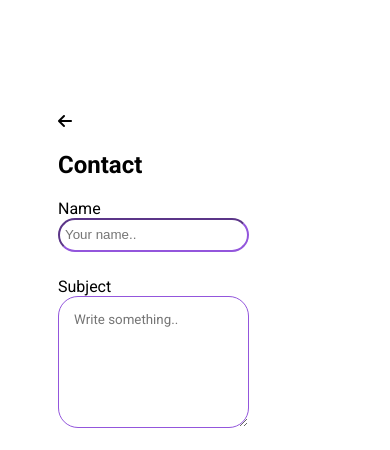
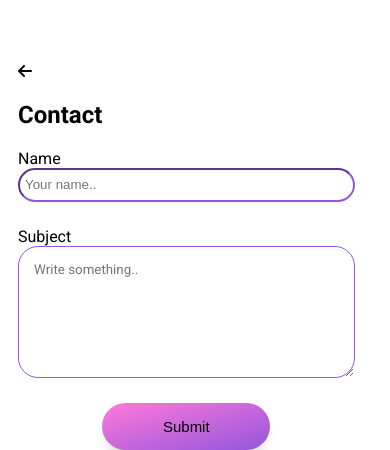
Before and after one commit to PatAll-art/Project03, a plain HTML site: page contact.html in a window 390 px wide. Shown: the part 109-559 px from the top of the page. Drawn offline with Linux system fonts and the light colour scheme; a web font is replaced by a local one.

Commit message:
fixed contact page

```diff
--- a/css/style.scss
+++ b/css/style.scss
@@ -344,13 +344,18 @@ h1 {
         right: 10px;
         top: 16px;
 
+
+        @include mobile {
+            width: 12%;
+            height: auto;
+            margin: 5px;
+            padding: 5px;
+            font-family: $Font;
+
+
+        }
     }
-    @include mobile {
-        width: 100%;
-        height: auto;
-        margin:0;
-        padding: 0;
-    }
+
         .Rest-List{
             display:flex;
             @include mobile {
@@ -518,6 +523,8 @@ h1 {
                 }
                 &:hover .fa-circle-check{
                     display: inline;
+                    transform: rotate(360deg) 3s ease-in-out;
+                    left: 0;
 
                 }
                 .checkmark-icon {
@@ -532,8 +539,10 @@ h1 {
                     height: 22px;
                     width: 0;
                     transition: 0.5s ease-in-out;
+
                     &:hover {
                         background-color: $color-tertiary;
+
                     }
                     }
                     .fa-circle-check {
@@ -542,18 +551,13 @@ h1 {
                         animation-direction:normal;
                         white-space: nowrap;
                         display: none;
-                        &:hover {
-                            transform:rotate(360deg);
-                            left: 0;
 
-                        }
+                    }
+                    @include mobile {
+                        width: 95%;
                     }
 
                 }
-                @include mobile {
-                    width: 95%;
-                }
-
 
                 @keyframes vertical-glide {
 
@@ -563,6 +567,14 @@ h1 {
                     0% { opacity: 0; }
                     100% { opacity: 1; }
 
+                }
+                @keyframes rotate {
+
+                100% {
+
+                    transform: rotate(360deg);
+
+                }
                 }
 
 
@@ -608,7 +620,12 @@ h1 {
 
 .contact {
     margin: 50px;
+    @include mobile {
+        width: 100%;
+        margin: 0 0 50px 10px;
 
+
+    }
 
     .contact-form {
         font-family: $Font;
@@ -616,6 +633,8 @@ h1 {
         flex-direction: column;
         flex-wrap: wrap;
         width: 50%;
+        @include mobile {
+            width: 90%;}
     }
     .form-box-name {
         border-radius: 20px;
@@ -637,8 +656,12 @@ h1 {
         width: 25%;
         align-self: center;
         margin-top: 25px;
+        @include mobile {
+            width: 50%;}
     }
-}
+    }
+
+
 
 
 footer {
@@ -646,7 +669,7 @@ footer {
         color: white;
         padding: 30px;
         margin:0;
-        position: relative;
+
         bottom: 0;
         animation: vertical-glide 1s ease-in forwards;
 
```
Also changed, not shown: css/style.css, 4 other files.
